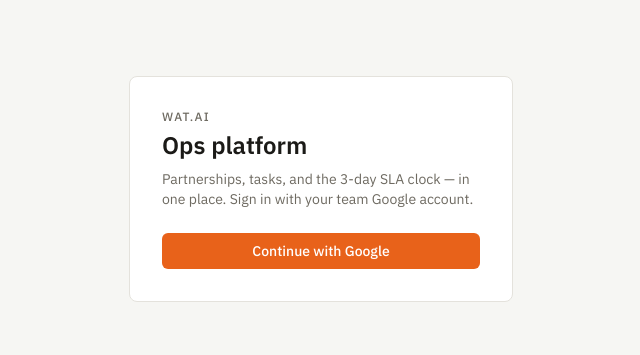
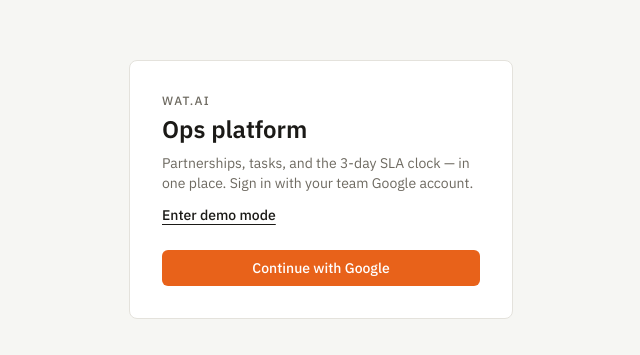
Before and after one commit to katie-zhong/watai-opal, a Next.js app: page /login in a window 1280 px wide. Shown: the part 211-566 px from the top of the page, without its empty margins (319-959 px from the left). Built offline with nearby package versions, Linux system fonts and the light colour scheme.

Commit message:
Add demo mode link to login page

```diff
--- a/src/app/login/page.tsx
+++ b/src/app/login/page.tsx
@@ -10,6 +10,12 @@ export default function LoginPage() {
           Partnerships, tasks, and the 3-day SLA clock — in one place. Sign in
           with your team Google account.
         </p>
+        <a
+          href="https://katie-zhong.github.io/watai-opal/"
+          className="mt-3 inline-block text-sm font-medium underline underline-offset-4"
+        >
+          Enter demo mode
+        </a>
         <div className="mt-6">
           <LoginButton />
         </div>
```
